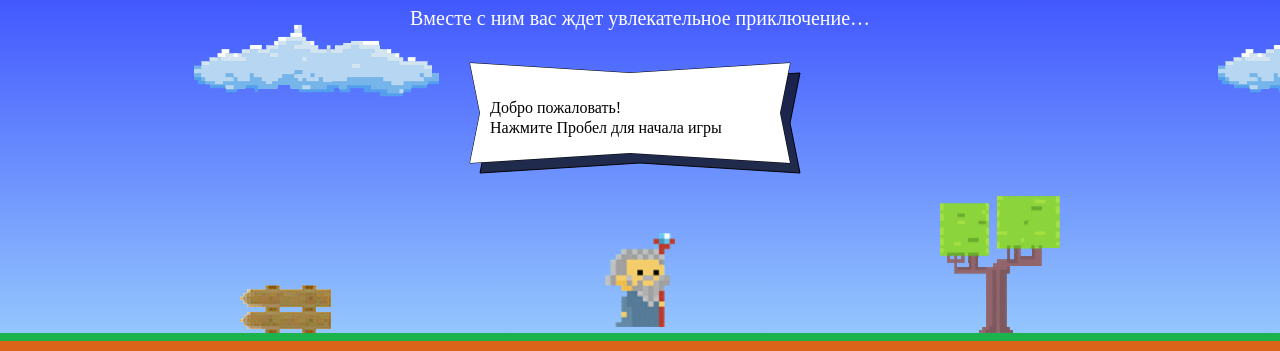
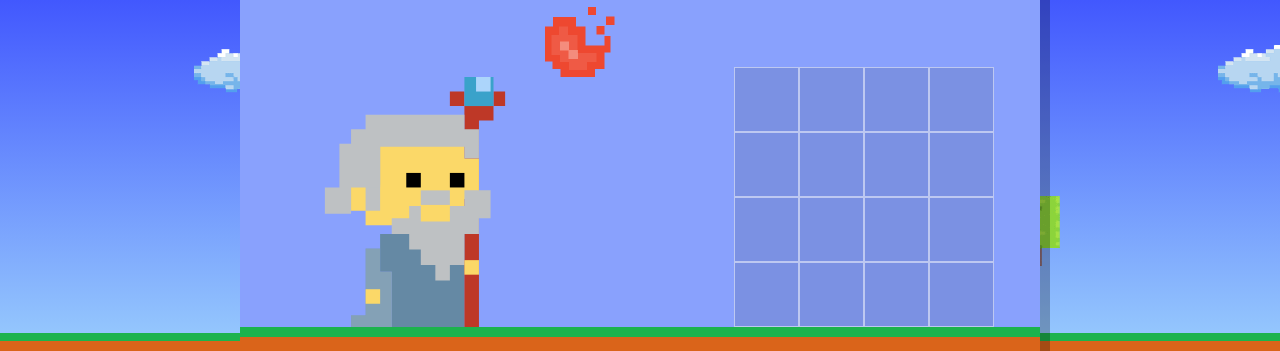
Before and after one commit to Tanya-tech-tech/703337-code-and-magick-20, a website: page index.html in a window 1280 px wide. Shown: the part 266-617 px from the top of the page. Drawn offline with Linux system fonts and the light colour scheme; a web font is replaced by a local one.

Commit message:
Раскомментировала

```diff
--- a/index.html
+++ b/index.html
@@ -209,7 +209,7 @@
 </script>
 <script src="js/stat.js"></script>
 <script src="js/game.js"></script>
-<!--<script src="js/setup.js"></script>-->
+<script src="js/setup.js"></script>
 
 </body>
 </html>
```
